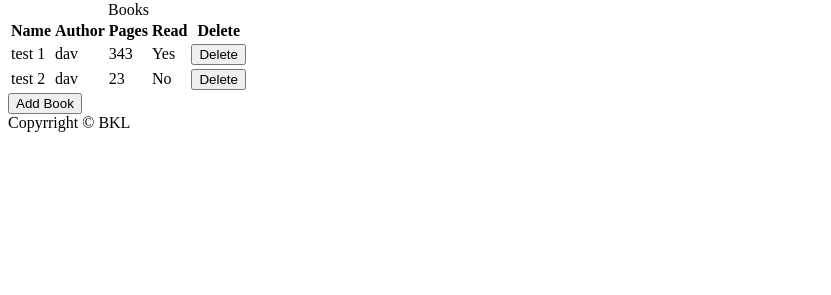
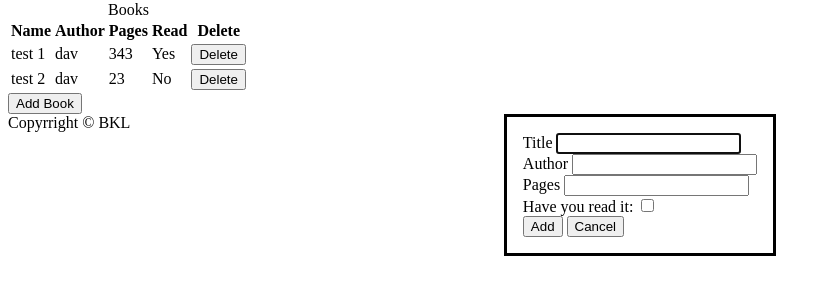
Before and after one commit to rezanej/Odin_Library, a plain HTML site: page index.html in a window 1280 px wide. Shown: the part 79-374 px from the top of the page, without its empty margins (0-831 px from the left). Drawn offline with Linux system fonts and the light colour scheme.

Commit message:
Add dialog

```diff
--- a/index.html
+++ b/index.html
@@ -45,6 +45,30 @@
             </table>
             <button type="button">Add Book</button>
         </div>
+        <dialog>
+            <form action="/" method="dialog">
+                <div>
+                    <label for="title">Title</label>
+                    <input type="text" name="title" id="title">
+                </div>
+                <div>
+                    <label for="author">Author</label>
+                    <input type="text" name="author" id="author">
+                </div>
+                <div>
+                    <label for="pages">Pages</label>
+                    <input type="number" name="pages" id="pages" min="1">
+                </div>
+                <div>
+                    <label for="read">Have you read it:</label>
+                    <input type="checkbox" name="read" id="read">
+                </div>
+                <div>
+                    <button type="button" class="button">Add</button>
+                    <button type="button">Cancel</button>
+                </div>
+            </form>
+        </dialog>
     </main>
     <footer>
         Copyrright &copy; BKL
--- a/script.js
+++ b/script.js
@@ -0,0 +1,12 @@
+const books=[]
+
+function Book(title,author,pages,read){
+    this.title=title;
+    this.author=author;
+    this.pages=pages;
+    this.read=read;
+}
+function AddBook(){
+
+}
+document.querySelector('dialog').show()
```
